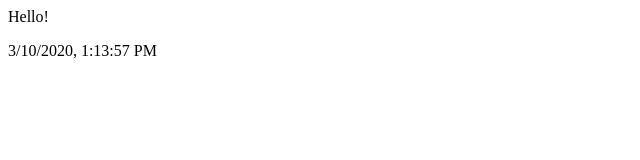
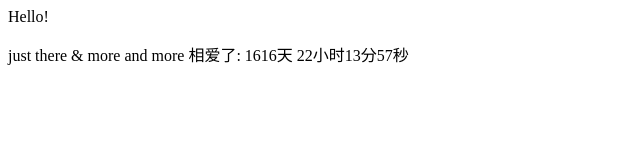
Before and after one commit to dylanzx/more, a plain HTML site: page index.html in a window 1280 px wide. Shown: the whole page, without its empty margins (0-640 px from the left). Drawn offline with Linux system fonts and the light colour scheme.

Commit message:
Update index.html

```diff
--- a/index.html
+++ b/index.html
@@ -4,16 +4,29 @@
 Hello!
   <p></p>
 <script>
+    var date1 = new Date("2015/10/06 15:00")
     var date = null;
+    var miao = 0;
     var op = document.getElementsByTagName('p')[0];
     setInterval(function () {
         date = new Date();
-        var d = date.getDate();
-        var hour = date.getHours()
-        var time = date.getTime();
-        op.innerHTML = date.toLocaleString();
-        console.log(date.toLocaleString())
-    },1000)
+        miao = (date.getTime() - date1.getTime()) / 1000;
+        var day = parseInt(miao / (24 * 60 * 60));//计算整数天数
+
+        var afterDay = miao - day * 24 * 60 * 60;//取得算出天数后剩余的秒数
+
+        var hour = parseInt(afterDay / (60 * 60));//计算整数小时数
+
+        var afterHour = miao - day * 24 * 60 * 60 - hour * 60 * 60;//取得算出小时数后剩余的秒数
+
+        var min = parseInt(afterHour / 60);//计算整数分
+
+        var afterMin = miao - day * 24 * 60 * 60 - hour * 60 * 60 - min * 60;//取得算出分后剩余的秒数
+
+        var string = "just there & more and more 相爱了: " + day + "天 " + hour + "小时" + min + "分" + parseInt(afterMin) + "秒";
+        op.innerHTML = string;
+        console.log(day, hour, min, parseInt(afterMin));
+    }, 1000)
 </script>
 </body>
 </html>
```
